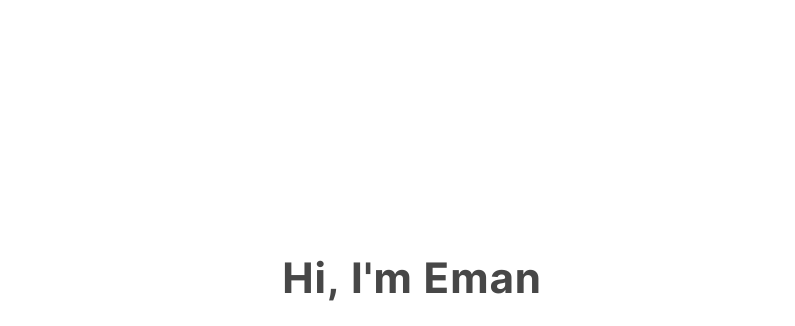
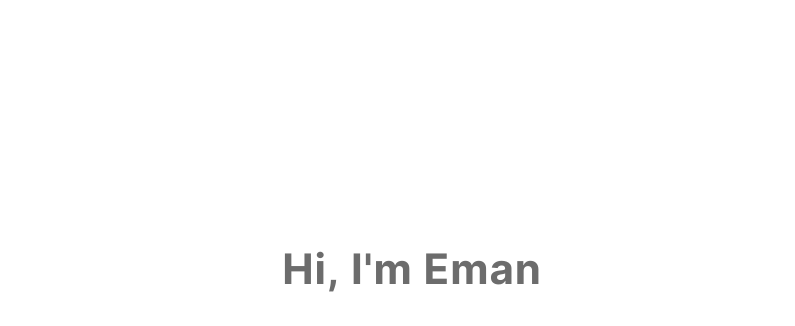
Before and after one commit to ch4tic/ch4tic.github.io, a plain HTML site: page index.html in a window 1280 px wide. Shown: the part 68-394 px from the top of the page, without its empty margins (228-1023 px from the left). Drawn offline with nearby package versions, Linux system fonts and the light colour scheme.

Commit message:
moving header down a bit

```diff
--- a/index.html
+++ b/index.html
@@ -120,7 +120,7 @@
         <div>
 
 
-            <h1 style="color: #474747;">Hi, I'm Eman</h1>
+            <h1 style="color: #6C6C6C; margin-top: 10px;">Hi, I'm Eman</h1>
 
 
     <p>a cybersecurity and programming enthusiast.</p>
```
